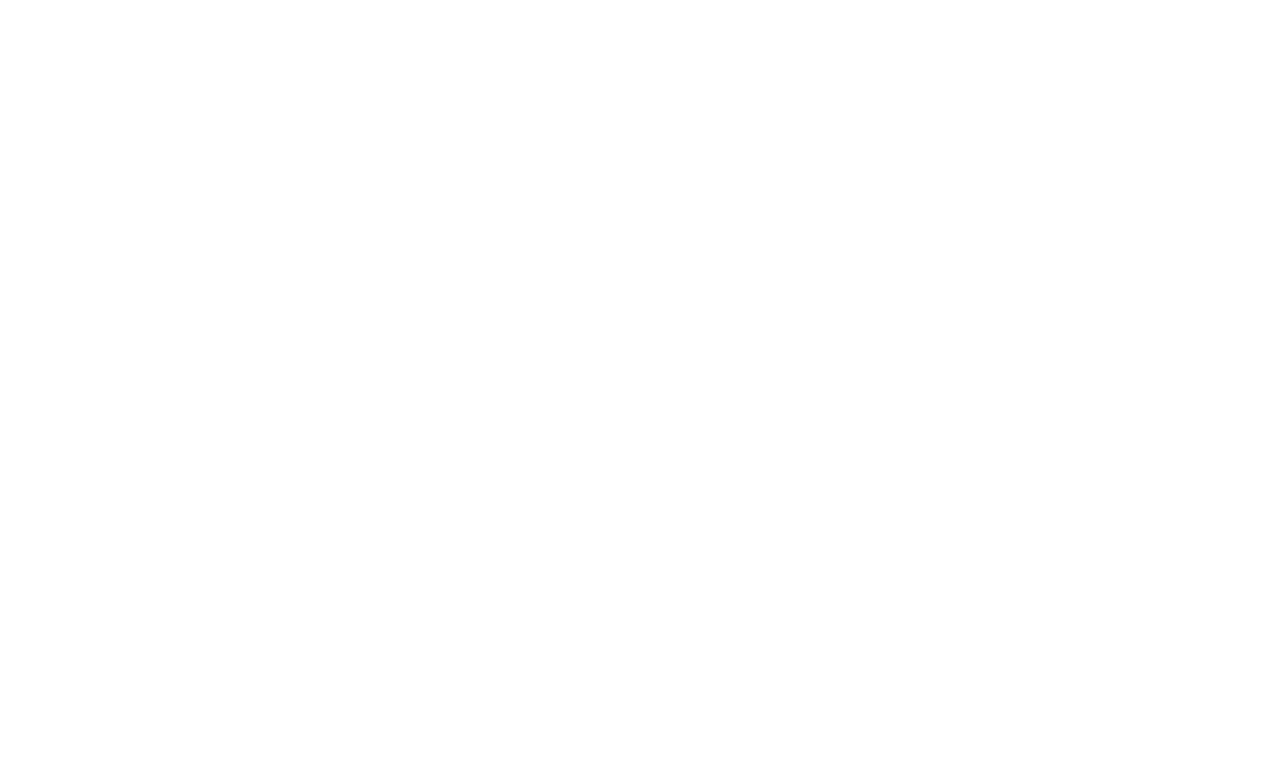
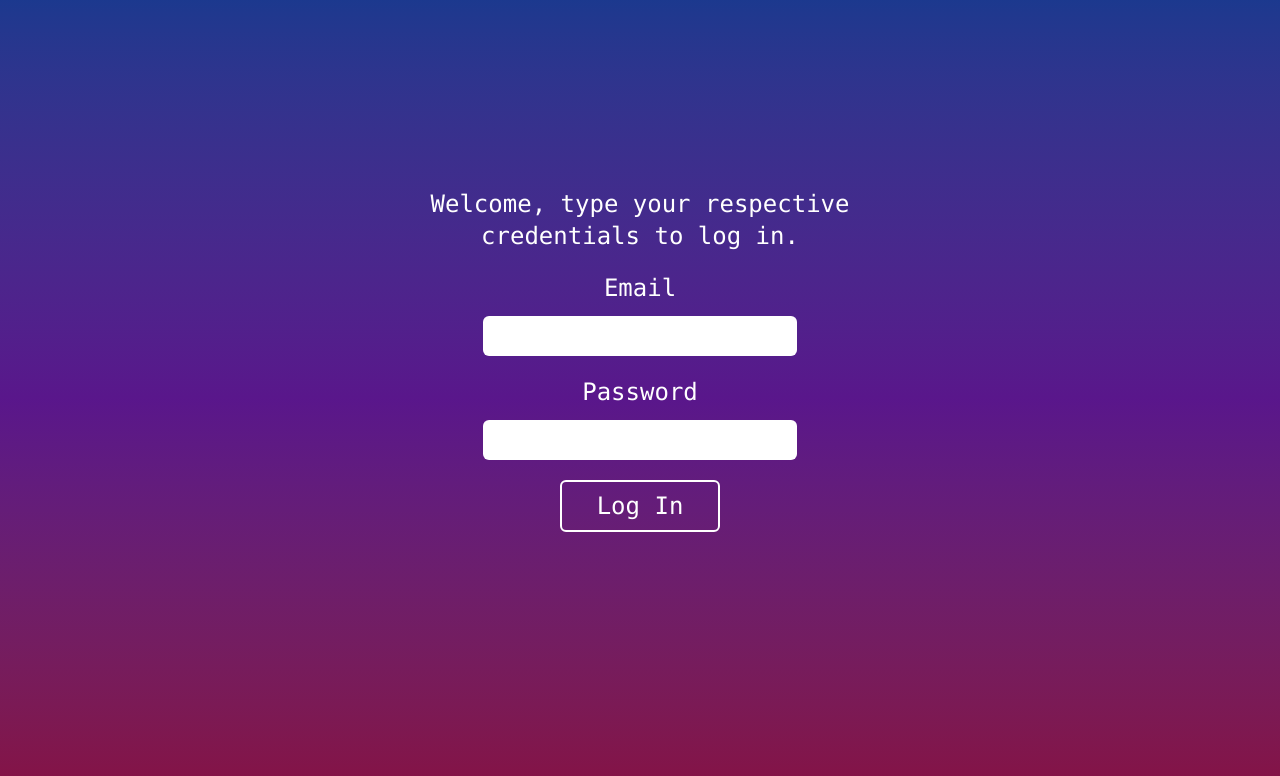
Before and after one commit to AlpizarGregory/embedded_systems, a React (Vite) app in the folder project_1/front_end_car/: page /login in a window 1280 px wide. Before the commit this address had no page. Shown: the top 776 px of the page. Built offline with nearby package versions, Linux system fonts and the light colour scheme.

Commit message:
Login Component creation
Component Login added and personalized

```diff
--- a/project_1/front_end_car/src/App.jsx
+++ b/project_1/front_end_car/src/App.jsx
@@ -1,4 +1,5 @@
 import Start from './components/Start'
+import Login from './components/Login'
 import { Routes, Route } from "react-router-dom";
 function App() {
 
@@ -7,6 +8,7 @@
 
     <Routes>
       <Route path="/" element={<Start />} />
+      <Route path="/login" element={<Login />} />
     </Routes>
 
 
--- /dev/null
+++ b/project_1/front_end_car/src/components/Login.jsx
@@ -0,0 +1,81 @@
+import { useNavigate } from "react-router-dom";
+import { useContext, useState } from "react";
+//import { UserContext } from "../contexts/UserContext";
+
+function Login() {
+  const navigate = useNavigate();
+  //const { setCurrentUser } = useContext(UserContext);
+  const [loginCredentials, setLoginCredentials] = useState({
+    email: "",
+    password: "",
+  });
+
+  const handleSubmit = async (e) => {
+    e.preventDefault();
+    //createTask({title,description});
+    //setTitle("")
+    //setUsername(user)
+    //navigate("/home")
+
+    try {
+      const res = await fetch("http://localhost:5000/api/login", {
+        method: "POST",
+        headers: { "Content-Type": "application/json" },
+        body: JSON.stringify(loginCredentials),
+      });
+
+      const data = await res.json();
+
+      if (!res.ok) {
+        alert(data.error || "Error al iniciar sesión");
+        return;
+      }
+
+      // Guardar usuario en contexto
+      setCurrentUser({
+        firstname: data.user.firstname,
+        lastname: data.user.lastname,
+        email: data.user.email,
+      });
+
+      alert("Bienvenido " + data.user.firstname);
+      //navigate("/home"); // O la ruta principal de la app
+    } catch (err) {
+      console.error(err);
+      alert("Error de conexión con el servidor");
+    }
+  };
+
+  return (
+    <div className="bg-gradient-to-b from-blue-900 via-purple-900 to-pink-900 grid items-center w-screen h-screen">
+      <form className="text-2xl -mt-20 font-mono text-center" onSubmit={handleSubmit}>
+        <h1 className="text-white text-2xl mb-5">Welcome, type your respective <br/> credentials to log in.</h1>
+        <h3 className="text-white mb-3">Email</h3>
+        <input className="mb-5 bg-white rounded-md p-1 text-black"
+          type="email"
+          placeholder=""
+          required
+          onChange={(e) => {
+            setLoginCredentials({ ...loginCredentials, email: e.target.value });
+          }}
+        ></input>
+        <h3 className="mb-3 text-white">Password</h3>
+        <input className="mb-5 bg-white rounded-md p-1 text-black"
+          type="password"
+          required
+          placeholder=""
+          onChange={(e) => {
+            setLoginCredentials({
+              ...loginCredentials,
+              password: e.target.value,
+            });
+          }}
+        ></input>
+        <br></br>
+        <button className="text-white bg-transparent border-2 rounded-md p-2 w-40 hover:bg-blue-950/40">Log In</button>
+      </form>
+    </div>
+  );
+}
+
+export default Login;
--- a/project_1/front_end_car/src/components/Start.jsx
+++ b/project_1/front_end_car/src/components/Start.jsx
@@ -1,13 +1,27 @@
 import { useNavigate } from "react-router-dom";
 function Start() {
-  const navigate = useNavigate()
+  const navigate = useNavigate();
 
   return (
     <div className="bg-gradient-to-b from-blue-900 via-purple-900 to-pink-900 grid items-center w-screen h-screen text-3xl  font-mono text-center text-white py-60">
       <h3 className="-mt-8">Welcome to the Embedded Car Control System</h3>
       <h5 className="-mt-9">Do you already have an account?</h5>
-      <button className="text-2xl rounded-md bg-transparent  border-2 hover:bg-pink-950/30 p-2 w-55 mx-auto cursor-pointer" onClick={()=>{navigate("/")}}>Log in</button>
-      <button className="text-2xl rounded-md bg-transparent  border-2 hover:bg-blue-950/30 p-2 w-55 mx-auto cursor-pointer" onClick={()=>{navigate("/")}}>Sign up</button>
+      <button
+        className="text-2xl rounded-md bg-transparent  border-2 hover:bg-pink-950/40 p-2 w-55 mx-auto cursor-pointer"
+        onClick={() => {
+          navigate("/Login");
+        }}
+      >
+        Log in
+      </button>
+      <button
+        className="text-2xl rounded-md bg-transparent  border-2 hover:bg-blue-950/40 p-2 w-55 mx-auto cursor-pointer"
+        onClick={() => {
+          navigate("/");
+        }}
+      >
+        Sign up
+      </button>
     </div>
   );
 }
```
